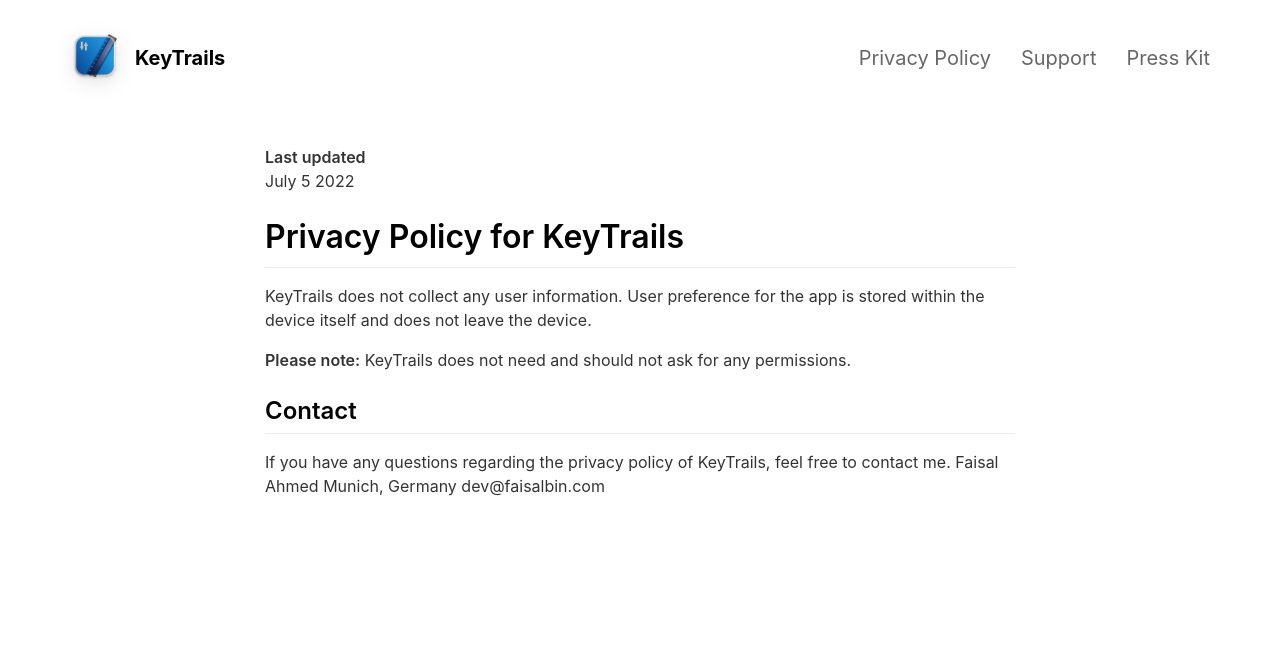
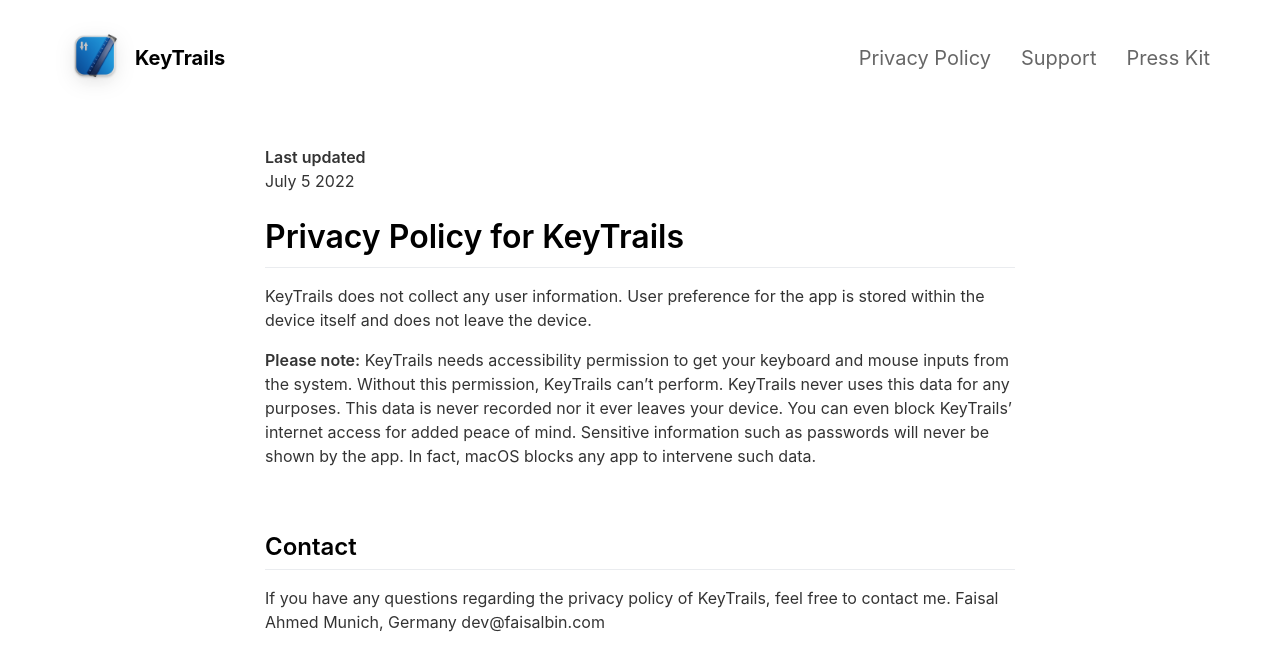
Before and after one commit to FaisalBinAhmed/keytrails, a Jekyll site: the page built from _pages/privacypolicy.md, in a window 1280 px wide. Shown: the top 671 px of the page. Built offline with Jekyll 4.4.1, drawn with Linux system fonts in a browser that asks for light colours; nearby versions of some CDN libraries.

Commit message:
fixed icon

```diff
--- a/_config.yml
+++ b/_config.yml
@@ -33,7 +33,7 @@ youtube_username:
 features:
   - title: Visualize
     description: Visualize your keypresses in style.
-    fontawesome_icon_name: keyboard-o
+    fontawesome_icon_name: video-camera
 
   - title: Customize
     description: Personalize the look of the keys.
@@ -57,7 +57,7 @@ features:
 
   - title: Placement
     description: Position it anywhere on screen, on any screen.
-    fontawesome_icon_name: arrows
+    fontawesome_icon_name: columns
 # Feature List                            Edit, add or remove features to be presented.
 # features:
 #   - title: Realtime monitoring of your system's download and upload speed from Menubar.
--- a/_pages/privacypolicy.md
+++ b/_pages/privacypolicy.md
@@ -11,7 +11,8 @@ July 5 2022
 
 KeyTrails does not collect any user information. User preference for the app is stored within the device itself and does not leave the device.
 
-**Please note:** KeyTrails does not need and should not ask for any permissions.
+**Please note:** KeyTrails needs accessibility permission to get your keyboard and mouse inputs from the system. Without this permission, KeyTrails can't perform. KeyTrails never uses this data for any purposes. This data is never recorded nor it ever leaves your device. You can even block KeyTrails' internet access for added peace of mind. Sensitive information such as passwords will never be shown by the app. In fact, macOS blocks any app to intervene such data.
+
 <br>
 
 ## Contact
```
